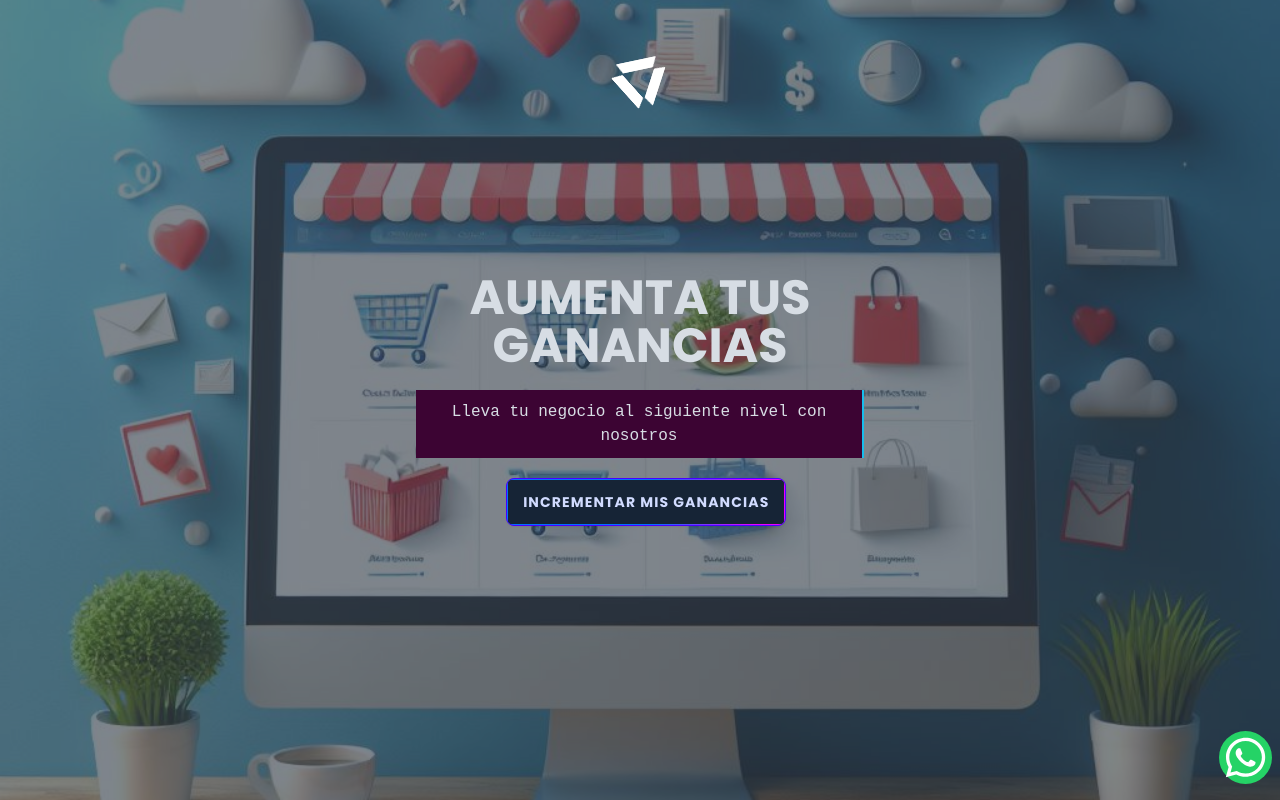
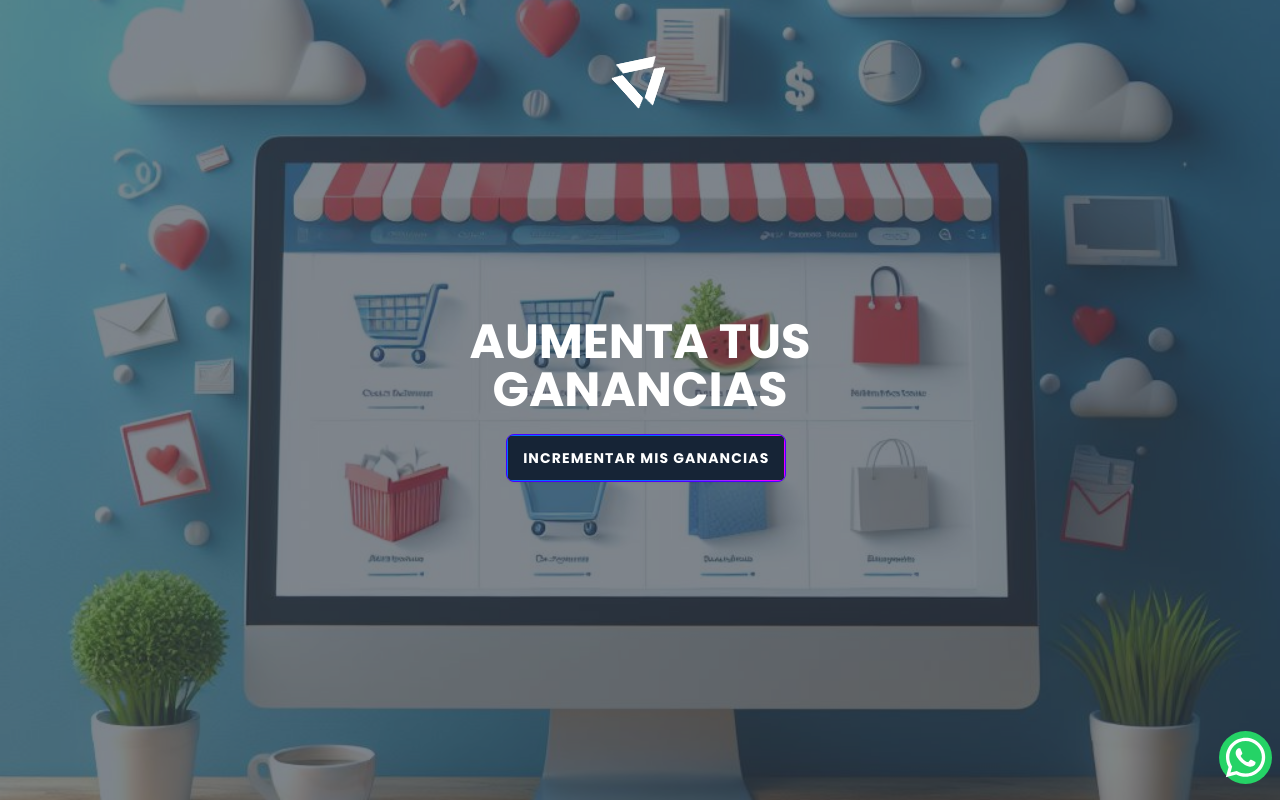
Before and after one commit to hugogaytan10/ravekh-page, a React (Vite) app: page / in a window 1280 px wide. Shown: the top 800 px of the page. Built offline with nearby package versions, Linux system fonts and the light colour scheme.

Commit message:
se agregan detalles esteticos y un modal al enviar al correo

```diff
--- a/src/Components/Banner/Banner.css
+++ b/src/Components/Banner/Banner.css
@@ -7,7 +7,9 @@
     display: table;
 }
 
-
+.claro {
+    color: #ffffff !important;
+}
 
 .banner>h1 {
     text-shadow: 2px 3px rgb(4, 73, 98);
--- a/src/Components/Banner/Banner.jsx
+++ b/src/Components/Banner/Banner.jsx
@@ -38,8 +38,7 @@ export const Banner = () => {
             <div className="hero-overlay bg-opacity-60"></div>
             <div className="hero-content text-center text-neutral-content">
                 <div className="max-w-md">
-                    <h1 className="mb-5 text-5xl font-bold">AUMENTA TUS GANANCIAS</h1>
-                    <p className="mb-5 leyenda">{text}</p>
+                    <h1 className="mb-5 text-5xl font-bold claro">AUMENTA TUS GANANCIAS</h1>
                     <button className="btn btn-primary">
                         <a href='https://api.whatsapp.com/send?phone=524451113370'>
                             Incrementar mis ganancias
--- a/src/Components/Contacto/Contacto.jsx
+++ b/src/Components/Contacto/Contacto.jsx
@@ -28,17 +28,19 @@ export const Contacto = () => {
                         to: ['ravekh.team@gmail.com'],
                         subject: 'Nuevo mensaje de contacto',
                         html: `
-                      <p><strong>Nombre:</strong> ${values.nombre}</p>
-                      <p><strong>Apellido:</strong> ${values.apellido}</p>
-                      <p><strong>Correo electrónico:</strong> ${values.email}</p>
-                      <p><strong>Mensaje:</strong> ${values.mensaje}</p>
-                    `,
+                          <p><strong>Nombre:</strong> ${values.nombre}</p>
+                          <p><strong>Apellido:</strong> ${values.apellido}</p>
+                          <p><strong>Correo electrónico:</strong> ${values.email}</p>
+                          <p><strong>Mensaje:</strong> ${values.mensaje}</p>
+                        `,
                     }),
                 });
 
                 if (res.ok) {
                     const data = await res.json();
                     console.log('Formulario enviado exitosamente', data);
+                    document.getElementById('my_modal_5').showModal();
+                    formik.resetForm();  // <-- Utiliza formik para resetear el formulario
                 } else {
                     console.error('Error al enviar el formulario', res.statusText);
                 }
@@ -47,7 +49,6 @@ export const Contacto = () => {
             }
         },
     });
-
 
     return (
         <div className='bg-bg-contacto mt-64 md:flex md:justify-around md:flex-wrap scroll-content fadeLeft w-full'>
@@ -114,6 +115,18 @@ export const Contacto = () => {
                     Enviar
                 </button>
             </form>
+            <dialog id="my_modal_5" className="modal modal-bottom sm:modal-middle">
+                <div className="modal-box">
+                    <h3 className="font-bold text-lg blanco">Muchas gracias por contactarnos</h3>
+                    <p className="py-4 blanco">Nuestro equipo se comunicará con usted a la brevedad</p>
+                    <div className="modal-action">
+                        <form method="dialog">
+                            {/* if there is a button in form, it will close the modal */}
+                            <button className="btn blanco">Cerrar</button>
+                        </form>
+                    </div>
+                </div>
+            </dialog>
             <img alt='foto' src={ravekh} className='md:w-1/4 object-contain md:h-72' />
         </div>
     );
--- a/src/Components/Contacto/contacto.css
+++ b/src/Components/Contacto/contacto.css
@@ -25,7 +25,7 @@
     overflow: hidden;
     background: 0 0;
     text-transform: uppercase;
-    color: #fff;
+    color: #ffffff !important;
     -webkit-transition: background 1s cubic-bezier(.16, 1, .3, 1), border-color 1s cubic-bezier(.16, 1, .3, 1), color 1s cubic-bezier(.16, 1, .3, 1);
     transition: background 1s cubic-bezier(.16, 1, .3, 1), border-color 1s cubic-bezier(.16, 1, .3, 1), color 1s cubic-bezier(.16, 1, .3, 1);
 }
@@ -70,3 +70,7 @@
     width: calc(100% - 4px);
     height: calc(100% - 4px);
 }
+
+.blanco {
+    color: #ffffff !important;
+}
--- a/src/Components/Muestra/Muestra.jsx
+++ b/src/Components/Muestra/Muestra.jsx
@@ -69,13 +69,23 @@ export const Muestra = () => {
   };
 
   const carouselStyle = {
-    background: 'linear-gradient(190deg, #8B4780 0%, #3C0433 100%)',
+    cursor: 'grab',
+  };
+
+  const handleMouseDown = () => {
+    const carru = document.getElementById('carru');
+    carru.style.cursor = 'grabbing';
+  };
+
+  const handleMouseUp = () => {
+    const carru = document.getElementById('carru');
+    carru.style.cursor = 'grab';
   };
 
   return (
     <div className="w-3/4 block mt-16 m-auto scroll-content fadeTop">
       <h3 className='text-center text-2xl font-bold md:text-3xl block w-full'>Algunos Demos</h3>
-      <div style={carouselStyle}>
+      <div id="carru" style={carouselStyle} onMouseDown={handleMouseDown} onMouseUp={handleMouseUp}>
         <Slider {...settings}>
           {projects.map((project, index) => (
             <div key={index} className="carousel-item">
--- a/src/index.css
+++ b/src/index.css
@@ -17,3 +17,7 @@
 ::-webkit-scrollbar-thumb{
     background-color: #252424;
 }
+body{
+    background-color: #ffffff;
+    color: black;
+}
```
